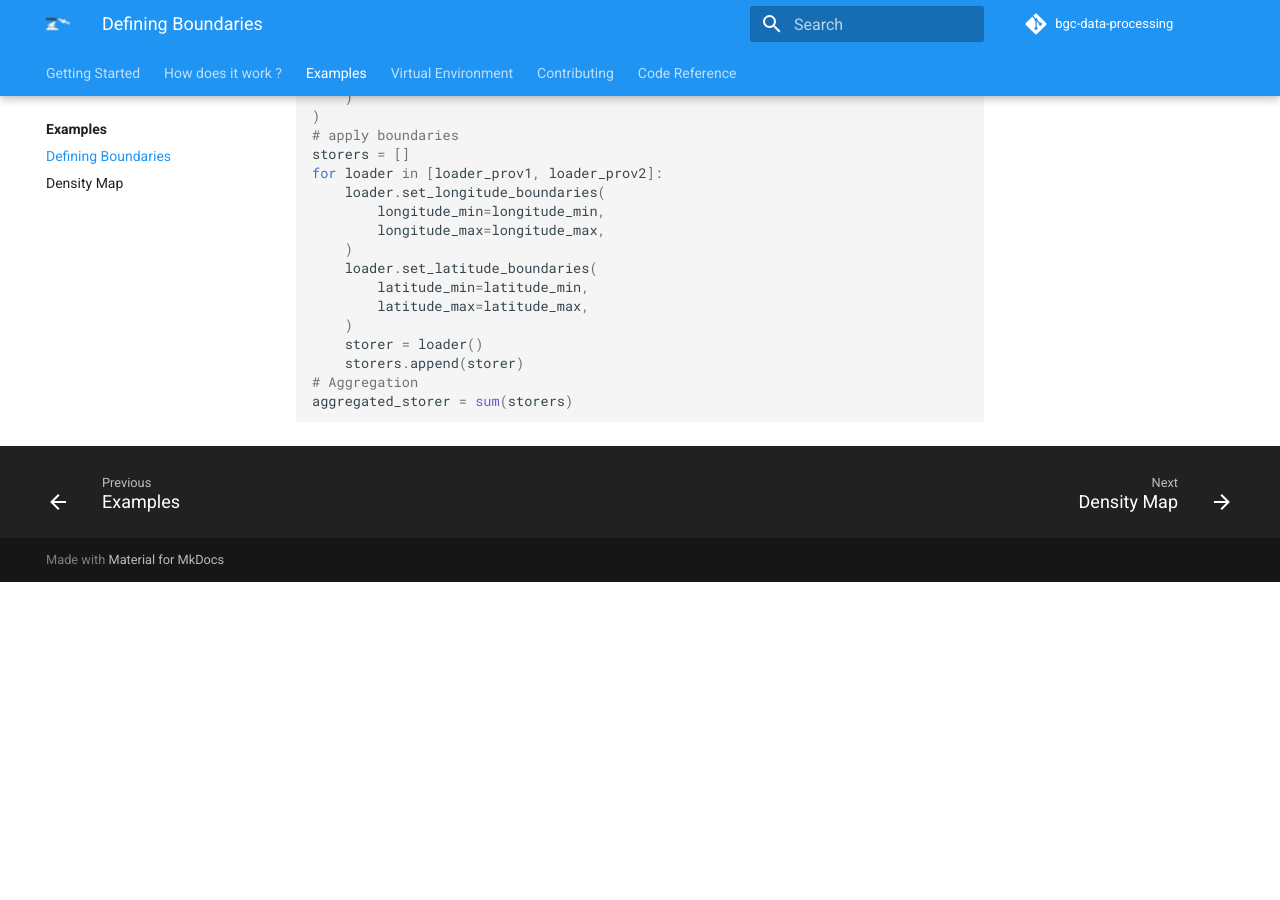
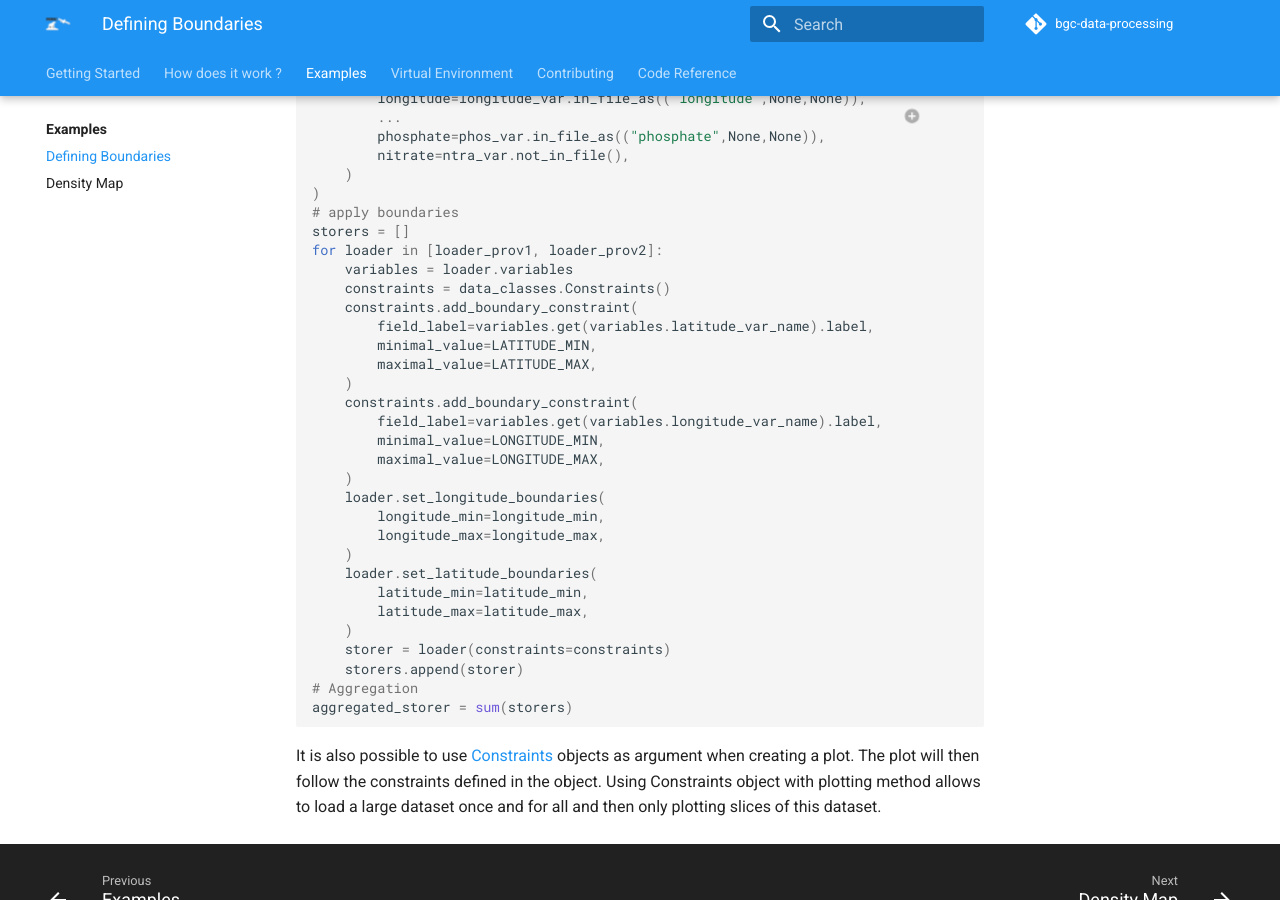
Before and after one commit to grigaut/bgc-data-processing, an MkDocs documentation site: the page built from docs/examples/boundaries.md, in a window 1280 px wide and 900 px high, scrolled down 1690 px. Built offline with MkDocs 1.6.1 and Material for MkDocs 9.7.7, drawn with Linux system fonts in a browser that asks for light colours; comment, search, counter and statistics services are not loaded; before the commit the page ends 2272 px from its top, so only the background shows below that; some of the changed text lies outside the part shown.

Commit message:
docs: add constraints definition

````diff
--- a/docs/examples/boundaries.md
+++ b/docs/examples/boundaries.md
@@ -2,12 +2,12 @@
 
 Loading script to load year, latitude, longitude, phosphate and nitrate variables from 2 providers, 'provider1' and 'provider2'. Phosphate variable is not measured by provider1 and nitrate is not measured by provider2. <br />
 Therefore, template are created to store basic informations on variables and are then instanciated in order to create relevant ExistingVar or NotExistingVar depending on provider. <br />
-Finally, latitude and longitude are applied in order to load the data only on a certain area.
+Finally, latitude and longitude are applied in order to load the data only on a certain area. These are define using through the [Constraints](/reference/data_classes/#bgc_data_processing.data_classes.Constraints) objects. Passing a Constraints object to the loader's [__call__](/reference/csv_tools/#bgc_data_processing.csv_tools.CSVLoader.__call__) magic method will load the constraints to apply to the object and apply them when loading (or plotting) the data.
 
 ``` py
 import datetime as dt
 
-from bgc_data_processing import variables, csv_tools
+from bgc_data_processing import variables, csv_tools, data_classes
 
 # Boundaries definition
 latitude_min = 50
@@ -82,6 +82,18 @@ loader_prov2 = csv_tools.CSVLoader(
 # apply boundaries
 storers = []
 for loader in [loader_prov1, loader_prov2]:
+    variables = loader.variables
+    constraints = data_classes.Constraints()
+    constraints.add_boundary_constraint(
+        field_label=variables.get(variables.latitude_var_name).label,
+        minimal_value=LATITUDE_MIN,
+        maximal_value=LATITUDE_MAX,
+    )
+    constraints.add_boundary_constraint(
+        field_label=variables.get(variables.longitude_var_name).label,
+        minimal_value=LONGITUDE_MIN,
+        maximal_value=LONGITUDE_MAX,
+    )
     loader.set_longitude_boundaries(
         longitude_min=longitude_min,
         longitude_max=longitude_max,
@@ -90,7 +102,7 @@ for loader in [loader_prov1, loader_prov2]:
         latitude_min=latitude_min,
         latitude_max=latitude_max,
     )
-    storer = loader()
+    storer = loader(constraints=constraints)
     storers.append(storer)
 # Aggregation
 aggregated_storer = sum(storers)
@@ -98,3 +110,5 @@ aggregated_storer = sum(storers)
 
 1. This is just an example script to show the expected structure of a script file, some mandatory variables are missing to initialize the VariablesStorer, such as 'provider', 'expocode', 'date', 'month', 'day', 'hour' and 'depth'.
 2. This is just an example script to show the expected structure of a script file, some mandatory variables are missing to initialize the VariablesStorer, such as 'provider', 'expocode', 'date', 'month', 'day', 'hour' and 'depth'.
+
+It is also possible to use [Constraints](/reference/data_classes/#bgc_data_processing.data_classes.Constraints) objects as argument when creating a plot. The plot will then follow the constraints defined in the object. Using Constraints object with plotting method allows to load a large dataset once and for all and then only plotting slices of this dataset.
````
Also changed, not shown: docs/examples/plot.md (+5 -1 lines).
